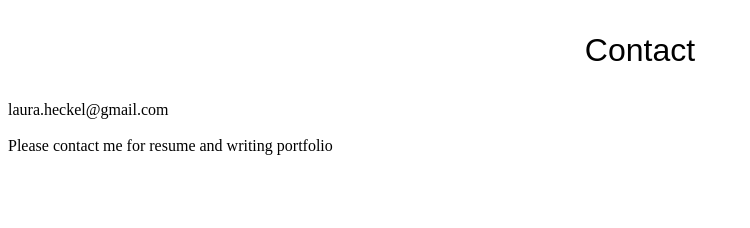
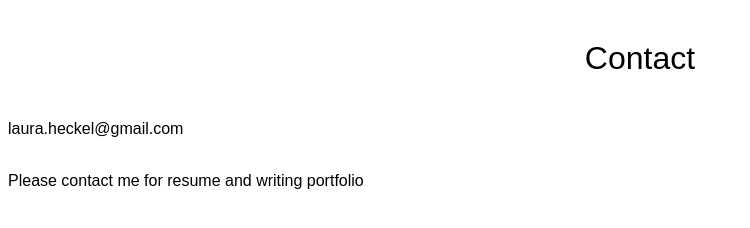
Before and after one commit to pcheckel/LAHWebsite, a plain HTML site: page contact.html in a window 1280 px wide. Shown: the whole page, without its empty margins (0-750 px from the left). Drawn offline with Linux system fonts and the light colour scheme.

Commit message:
font update

```diff
--- a/contact.html
+++ b/contact.html
@@ -3,6 +3,14 @@
   <head>
    <p style="font-family: Arial, sans-serif;font-size: xx-large;text-align: center">Contact</p>
     <title>Laura Heckel</title>
+            <style>
+      html * {
+        font-size: 16px;
+        line-height: 1.625;
+        color: #2020131;
+        font-family: Nunito, sans-serif;
+      }
+    </style>
   </head>
   <body>
 
```
Also changed, not shown: video.html (+8 -0 lines).
